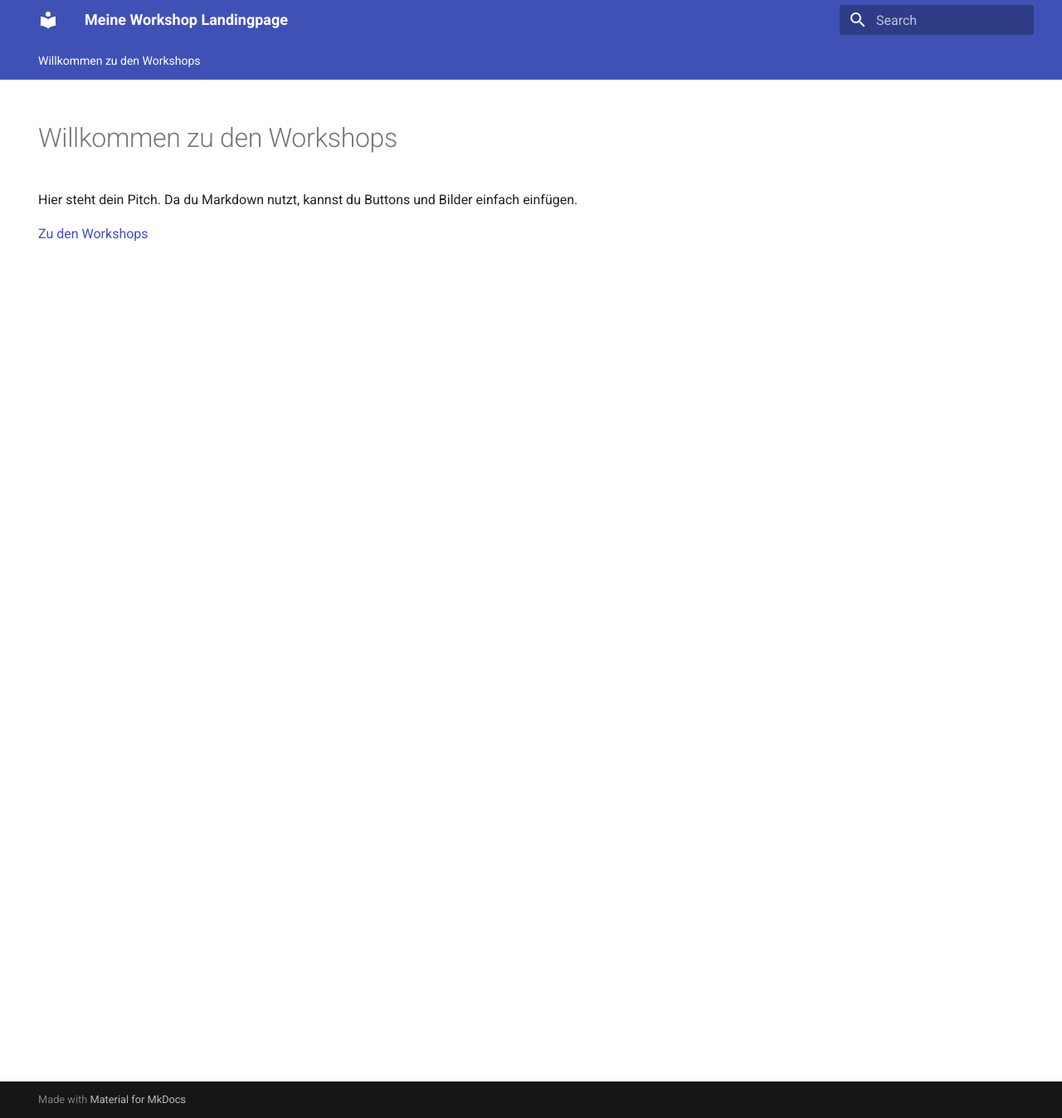
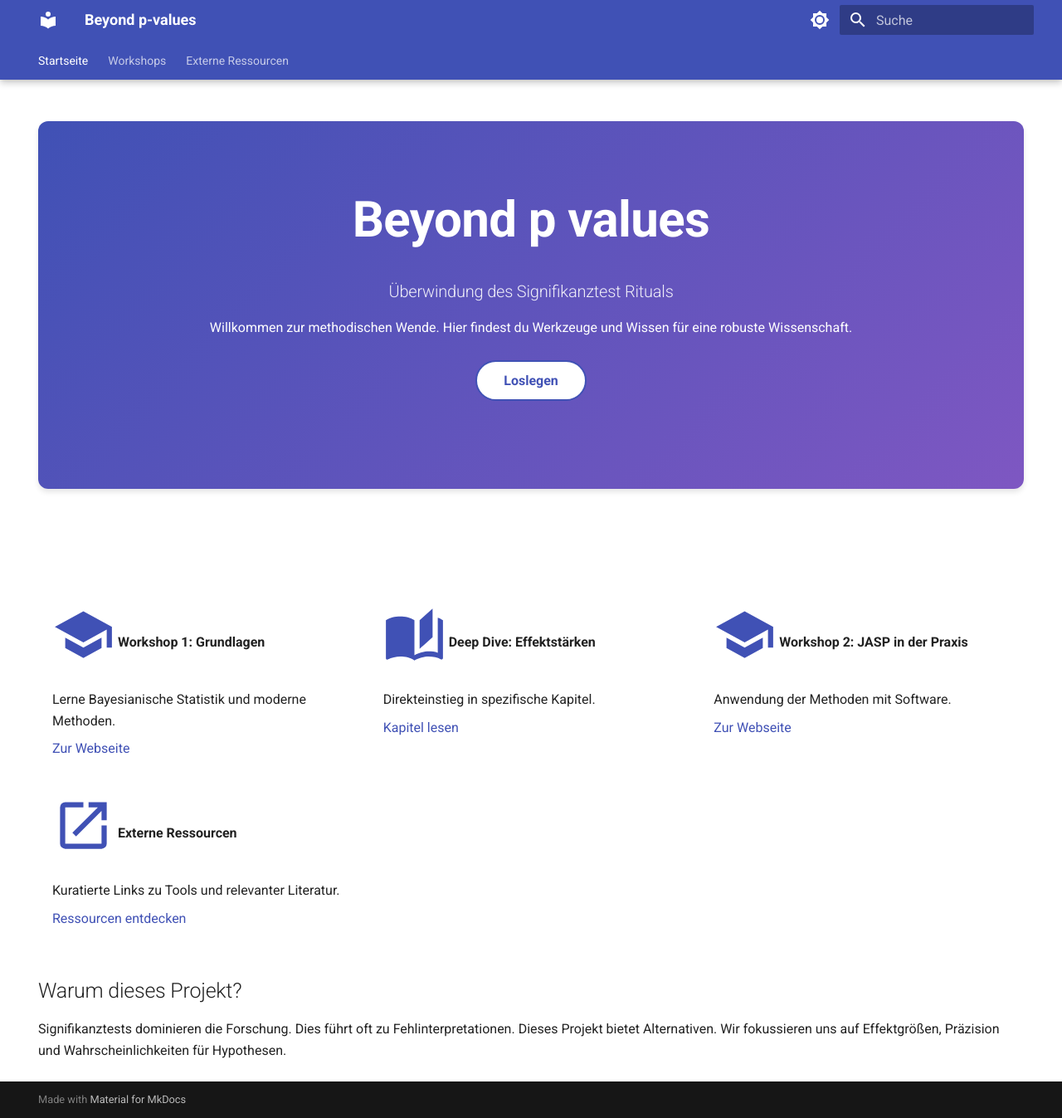
Before and after one commit to hannesdiemerling/frequent-reformation, an MkDocs documentation site: the page built from docs/index.md, in a window 1280 px wide and 1347 px high. Shown: the whole window at 83% size. Built offline with MkDocs 1.6.1 and Material for MkDocs 9.7.7, drawn with Linux system fonts in a browser that asks for light colours.

Commit message:
Bayesian-Hub initial commit

```diff
--- a/docs/index.md
+++ b/docs/index.md
@@ -4,8 +4,49 @@ hide:
   - toc
 ---
 
-# Willkommen zu den Workshops
+<div class="hero-section" markdown>
 
-Hier steht dein Pitch. Da du Markdown nutzt, kannst du Buttons und Bilder einfach einfügen.
+# Beyond p values
+### Überwindung des Signifikanztest Rituals
 
-[Zu den Workshops](https://github.com/HannesDiemerling/Thinking_Bayesian)
+Willkommen zur methodischen Wende. Hier findest du Werkzeuge und Wissen für eine robuste Wissenschaft.
+
+[Loslegen](#start){ .md-button .md-button--primary }
+
+</div>
+
+<hr style="margin: 3rem 0; border: 0;">
+
+<div id="start"></div>
+
+<div class="grid cards" markdown>
+
+* :material-school:{ .lg .middle } __Workshop 1: Grundlagen__
+
+    Lerne Bayesianische Statistik und moderne Methoden.
+
+    [Zur Webseite](https://dein-user.github.io/workshop1/)
+
+* :material-book-open-page-variant:{ .lg .middle } __Deep Dive: Effektstärken__
+
+    Direkteinstieg in spezifische Kapitel.
+
+    [Kapitel lesen](https://dein-user.github.io/workshop1/effektstaerken.html)
+
+* :material-school:{ .lg .middle } __Workshop 2: JASP in der Praxis__
+
+    Anwendung der Methoden mit Software.
+
+    [Zur Webseite](https://dein-user.github.io/workshop2/)
+
+* :material-open-in-new:{ .lg .middle } __Externe Ressourcen__
+
+    Kuratierte Links zu Tools und relevanter Literatur.
+
+    [Ressourcen entdecken](ressourcen.md)
+
+</div>
+
+## Warum dieses Projekt?
+
+Signifikanztests dominieren die Forschung. Dies führt oft zu Fehlinterpretationen. Dieses Projekt bietet Alternativen. Wir fokussieren uns auf Effektgrößen, Präzision und Wahrscheinlichkeiten für Hypothesen.
--- /dev/null
+++ b/docs/stylesheets/extra.css
@@ -0,0 +1,54 @@
+.hero-section {
+    text-align: center;
+    padding: 4rem 1rem;
+    background: linear-gradient(135deg, #4051b5 0%, #7e57c2 100%);
+    color: white;
+    border-radius: 12px;
+    margin-bottom: 2rem;
+    box-shadow: 0 4px 6px rgba(0,0,0,0.1);
+}
+
+.hero-section h1 {
+    color: white !important;
+    font-weight: 800;
+    font-size: 3rem;
+    margin-bottom: 0.5rem;
+}
+
+.hero-section h3 {
+    color: rgba(255,255,255,0.9) !important;
+    font-weight: 300;
+}
+
+.hero-section .md-button {
+    border-radius: 50px;
+    margin: 0.5rem;
+}
+
+.hero-section .md-button--primary {
+    background-color: white;
+    color: #4051b5;
+    font-weight: bold;
+}
+
+.hero-section .md-button--primary:hover {
+    background-color: #f5f5f5;
+}
+
+.md-typeset .grid.cards > ul > li {
+    transition: transform 0.2s ease, box-shadow 0.2s ease;
+    border: 1px solid transparent;
+}
+
+.md-typeset .grid.cards > ul > li:hover {
+    transform: translateY(-5px);
+    box-shadow: 0 10px 20px rgba(0,0,0,0.15);
+    border-color: var(--md-primary-fg-color);
+}
+
+.lg {
+    font-size: 2.5rem;
+    color: var(--md-primary-fg-color);
+    margin-bottom: 1rem;
+    display: block;
+}
--- a/mkdocs.yml
+++ b/mkdocs.yml
@@ -1,13 +1,48 @@
-site_name: Meine Workshop Landingpage
-site_url: https://deine-seite.github.io
+site_name: Beyond p-values
+site_url: https://hannesdiemerling.github.io/Frequent-Reformation/
 
 theme:
   name: material
+  language: de
+  palette:
+    - scheme: default
+      primary: indigo
+      accent: deep purple
+      toggle:
+        icon: material/brightness-7
+        name: Dark Mode
+    - scheme: slate
+      primary: indigo
+      accent: deep purple
+      toggle:
+        icon: material/brightness-4
+        name: Light Mode
   features:
     - navigation.tabs
+    - navigation.tabs.sticky
     - navigation.sections
+    - navigation.instant
+    - navigation.top
 
 markdown_extensions:
+  - admonition
   - attr_list
-  - admonition
+  - md_in_html
   - pymdownx.details
+  - pymdownx.superfences
+  - pymdownx.tabbed:
+      alternate_style: true
+  - pymdownx.emoji:
+      emoji_index: !!python/name:materialx.emoji.twemoji
+      emoji_generator: !!python/name:materialx.emoji.to_svg
+
+extra_css:
+  - stylesheets/extra.css
+
+nav:
+  - Startseite: index.md
+  - Workshops:
+    - Workshop 1: https://dein-user.github.io/workshop1/
+    - Workshop 2: https://dein-user.github.io/workshop2/
+    - Workshop 3: https://dein-user.github.io/workshop3/
+  - Externe Ressourcen: ressourcen.md
```
Also changed, not shown: docs/ressourcen.md (added, +19 -0 lines).
